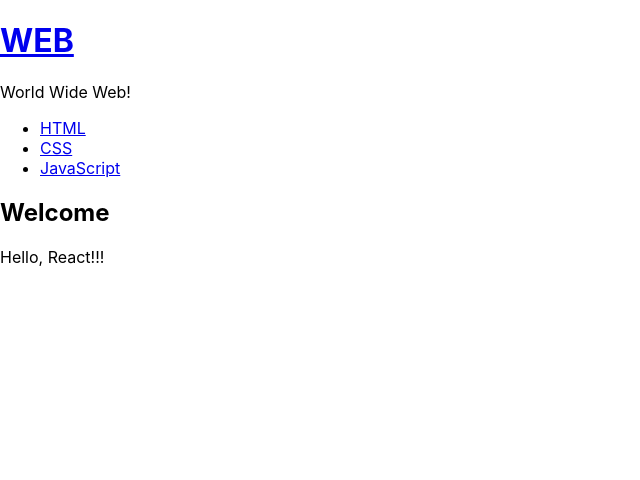
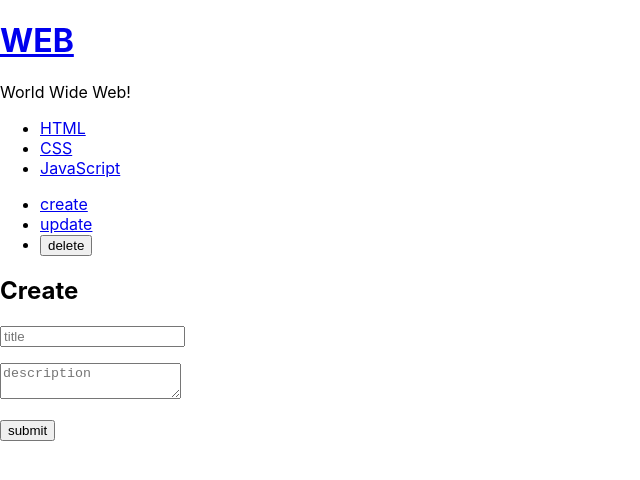
Before and after one commit to intersoom/ReactStudy, a React (Create React App) app: page / in a window 1280 px wide. Shown: the top 480 px of the page, without its empty margins (0-640 px from the left). Built offline with nearby package versions, Linux system fonts and the light colour scheme.

Commit message:
#05 섹션 5 진행중

```diff
--- a/src/App.js
+++ b/src/App.js
@@ -1,14 +1,16 @@
 import React, {Component} from 'react';
 import TOC from './components/TOC'
-import Content from './components/Content'
+import ReadContent from './components/ReadContent'
+import CreateContent from './components/CreateContent'
 import Subject from './components/Subject'
+import Control from './components/Control'
 import './App.css';
 
 class App extends Component{
   constructor(props){
     super(props);
     this.state = {
-      mode: 'welcome',
+      mode: 'create',
       subject:{title: 'WEB', sub: 'World Wide Web!'},
       welcome:{title:'Welcome', desc:'Hello, React!!!'},
       selected_content_id: 2,
@@ -22,10 +24,11 @@
 
 
   render(){
-    var _title, _desc = null;
+    var _title, _desc, _article = null;
     if(this.state.mode === 'welcome'){
       _title = this.state.welcome.title;
       _desc = this.state.welcome.desc;
+      _article = <ReadContent title={_title} desc={_desc}></ReadContent>
     } else if (this.state.mode === 'read'){
       var i = 0;
       while (i < this.state.contents.length){
@@ -37,7 +40,12 @@
         }
         i += 1;
       }
+      _article = <ReadContent title={_title} desc={_desc}></ReadContent>
+    } else if (this.state.mode === 'create'){
+      _article = <CreateContent onSubmit={function(_title, _desc){
+        // add content to this.state.contents
 
+      }}></CreateContent>
     }
     return(
       <div>
@@ -48,8 +56,8 @@
             this.setState({mode: 'welcome'})
           }.bind(this)}
         >
+        </Subject>
 
-        </Subject>
         <TOC
         onChangePage = {function(id){
           this.setState({
@@ -59,7 +67,14 @@
         }.bind(this)}
         data={this.state.contents}>
         </TOC>
-        <Content title={_title} sub={_desc}></Content>
+
+        <Control onChangeMode={function(_mode){
+          this.setState({
+            mode: _mode
+          })
+        }.bind(this)}></Control>
+
+        {_article}
       </div>
     )
   }
--- /dev/null
+++ b/src/components/Control.js
@@ -0,0 +1,24 @@
+import React, {Component} from 'react';
+
+class Control extends Component {
+    render(){
+      return(
+        <ul>
+          <li><a href="/create" onClick={function(e){
+            e.preventDefault();
+            this.props.onChangeMode('create');
+          }.bind(this)}>create</a></li>
+          <li><a href="/update" onClick={function(e){
+            e.preventDefault();
+            this.props.onChangeMode('update');
+          }.bind(this)}>update</a></li>
+          <li><input type="button" value="delete" onClick={function(e){
+            e.preventDefault();
+            this.props.onChangeMode('delete');
+          }.bind(this)}></input></li> {/*link로 하면 문제 발생할 수  있음*/}
+        </ul>
+      );
+    }
+  }
+
+  export default Control;
--- /dev/null
+++ b/src/components/CreateContent.js
@@ -0,0 +1,31 @@
+import React, {Component} from 'react';
+
+class CreateContent extends Component {
+    render(){
+      return(
+        <article>
+          <h2>Create</h2>
+          <form action="/create_process" method="post"
+            onSubmit={function(e){
+              e.preventDefault(); //기본적인 HTML이 제공하는 기능인 화면 전환을 없애기 위해서 사용
+              this.props.onSubmit(
+                e.target.title.value,
+                e.target.desc.value
+              );
+              alert('Submit!!!!');
+            }.bind(this)}
+          >
+            <p><input type="text" name="title" placeholder="title"></input></p>
+            <p>
+              <textarea name="desc" placeholder="description"></textarea>
+            </p>
+            <p>
+              <button type="subimt">submit</button>
+            </p>
+          </form>
+        </article>
+      );
+    }
+  }
+
+  export default CreateContent;
--- a/src/components/Content.js
+++ b/src/components/ReadContent.js
@@ -1,6 +1,6 @@
 import React, {Component} from 'react';
 
-class Content extends Component {
+class ReadContent extends Component {
     render(){
       return(
         <article>
@@ -11,4 +11,4 @@
     }
   }
 
-  export default Content;
+  export default ReadContent;
```
